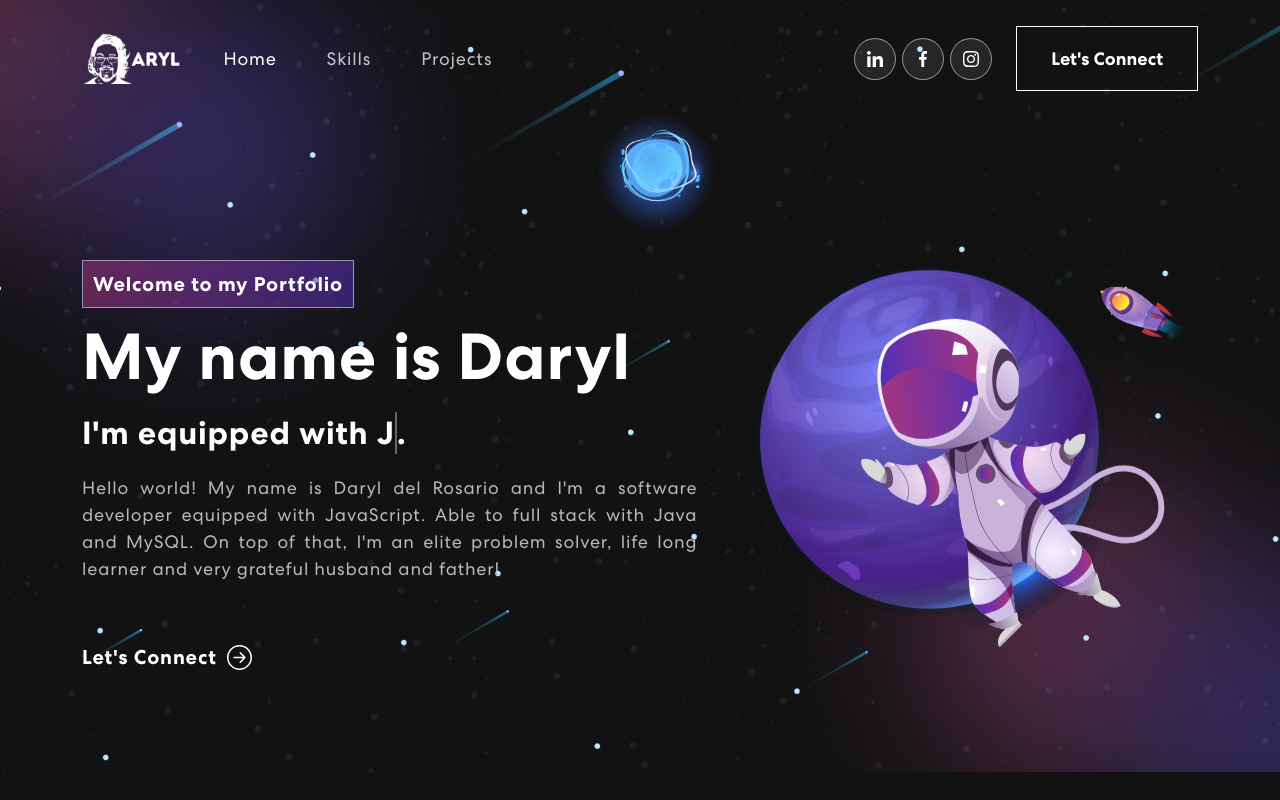
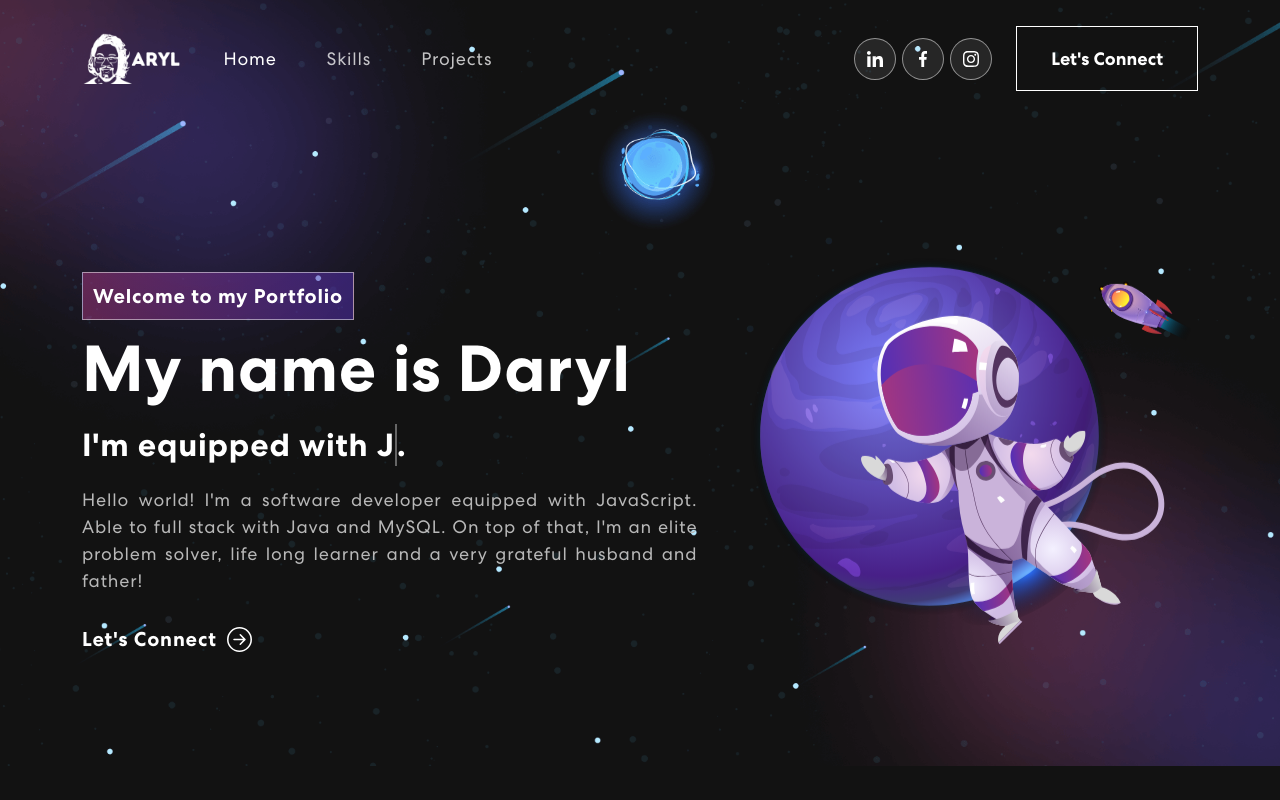
Before and after one commit to daryldelrosario/co-profifteen_react-portfolio, a React (Create React App) app: page / in a window 1280 px wide. Built offline with nearby package versions, Linux system fonts and the light colour scheme.

Commit message:
complete banner component and npm install react-multi-carousel

```diff
--- a/package.json
+++ b/package.json
@@ -11,6 +11,7 @@
     "react-bootstrap": "^2.7.4",
     "react-bootstrap-icons": "^1.10.3",
     "react-dom": "^18.2.0",
+    "react-multi-carousel": "^2.8.4",
     "react-scripts": "5.0.1",
     "web-vitals": "^2.1.4"
   },
--- a/src/App.css
+++ b/src/App.css
@@ -1,3 +1,7 @@
+/* * {
+  border: 1px red solid;
+} */
+
 /* CUSTOM FONTS */
 @font-face {
   font-family: Centra;
@@ -298,7 +302,7 @@ nav.navbar .navbar-toggler[aria-expanded="true"] .navbar-toggler-icon {
   color: #fff;
   font-weight: 700;
   font-size: 20px;
-  margin-top: 60px;
+  margin-top: 30px;
   letter-spacing: 0.8px;
   display: flex;
   align-items: center;
--- a/src/components/Banner.js
+++ b/src/components/Banner.js
@@ -12,7 +12,7 @@ function Banner () {
         "a Software Developer",
         "equipped with JavaScript",
         "a Full Stack Developer",
-        "comfortable with Java and MySQL",
+        "stacked with Java and MySQL",
         "an Elite Problem Solver",
         "a Life Long Learner",
         "a Grateful Husband and Father"
@@ -67,7 +67,7 @@ function Banner () {
 
                         </h1>
                         <p className="about-me">
-                            Hello world! My name is Daryl del Rosario and I'm a software developer equipped with JavaScript. Able to full stack with Java and MySQL. On top of that, I'm an elite problem solver, life long learner and very grateful husband and father!
+                            Hello world! I'm a software developer equipped with JavaScript. Able to full stack with Java and MySQL. On top of that, I'm an elite problem solver, life long learner and a very grateful husband and father!
                         </p>
                         <button onClick={() => console.log("connect")}>Let's Connect <ArrowRightCircle size={25}/></button>
                     </Col>
```
Also changed, not shown: 1 other file (tests, documents, lock files or other folders).
